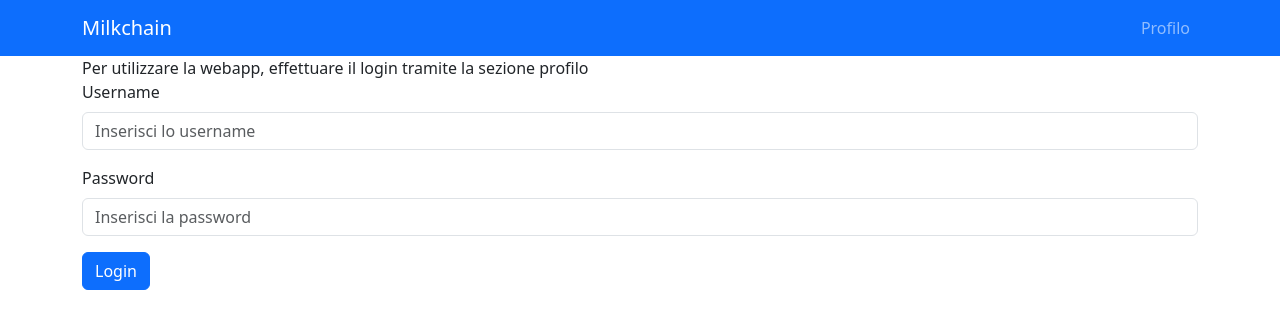
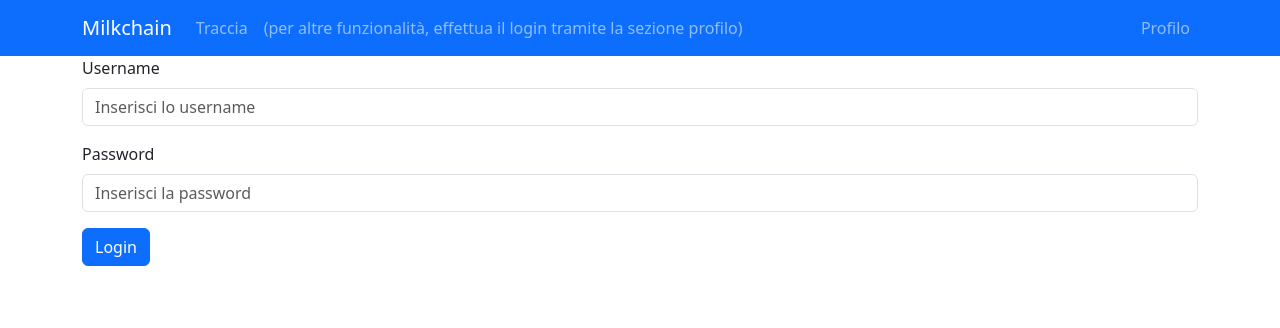
Before and after one commit to francesco-giorgione/SDD-webapp, a React (Create React App) app in the folder front-end/: page /Profilo in a window 1280 px wide. Shown: the top 328 px of the page. Built offline with nearby package versions, Linux system fonts and the light colour scheme.

Commit message:
Migliorata la gestione della navbar

```diff
--- a/front-end/src/App.js
+++ b/front-end/src/App.js
@@ -4,16 +4,7 @@ import MenuNavBarDropdown from "./components/NavbarDropdown";
 import Container from "react-bootstrap/Container";
 
 function App() {
-
-    var username = sessionStorage.getItem("username");
-
-    console.log(username);
-
-    if (username){
-        return(<MenuNavBarDropdown/>);
-    } else {
-        return (<div><MenuNavBarDropdown/><Container>Per utilizzare la webapp, effettuare il login tramite la sezione profilo</Container></div>);
-    }
+    return(<MenuNavBarDropdown/>)
 }
 
 export default App;
--- a/front-end/src/components/NavbarDropdown.js
+++ b/front-end/src/components/NavbarDropdown.js
@@ -2,7 +2,7 @@ import Container from 'react-bootstrap/Container';
 import Nav from 'react-bootstrap/Nav';
 import Navbar from 'react-bootstrap/Navbar';
 
-function NavbarComplete() {
+function NavbarLogged() {
     return(
         <Navbar expand="lg" bg="primary" data-bs-theme="dark">
             <Container>
@@ -11,6 +11,7 @@ function NavbarComplete() {
                 <Navbar.Collapse id="basic-navbar-nav">
 
                     <Nav className="me-auto">
+                        <Nav.Link href="/Traccia">Traccia</Nav.Link>
                         <Nav.Link href="/Operazioni">Operazioni</Nav.Link>
                         <Nav.Link href="/Movimenti">Movimenti</Nav.Link>
                     </Nav>
@@ -23,7 +24,7 @@ function NavbarComplete() {
     );
 }
 
-function NavbarIncomplete() {
+function NavbarConsumer() {
     return(
         <Navbar expand="lg" bg="primary" data-bs-theme="dark">
             <Container>
@@ -31,6 +32,8 @@ function NavbarIncomplete() {
                 <Navbar.Toggle aria-controls="basic-navbar-nav" />
                 <Navbar.Collapse id="basic-navbar-nav">
                     <Nav className="me-auto">
+                        <Nav.Link href="/Traccia">Traccia</Nav.Link>
+                        <Nav.Link>(per altre funzionalità, effettua il login tramite la sezione profilo)</Nav.Link>
                     </Nav>
                     <Nav>
                         <Nav.Link href="/Profilo">Profilo</Nav.Link>
@@ -45,9 +48,9 @@ function MenuNavBarDropdown() {
     var username = sessionStorage.getItem("username");
 
     if(username){
-        return(<NavbarComplete/>);
+        return(<NavbarLogged/>);
     } else {
-        return (<NavbarIncomplete/>);
+        return (<NavbarConsumer/>);
     }
 }
 
--- a/front-end/src/index.js
+++ b/front-end/src/index.js
@@ -7,6 +7,7 @@ import {BrowserRouter as Router, Route, Routes} from 'react-router-dom';
 import Operazioni from "./pages/Operazioni";
 import Movimenti from "./pages/Movimenti";
 import Profilo from "./pages/Profilo";
+import Traccia from "./pages/Traccia";
 
 const root = ReactDOM.createRoot(document.getElementById('root'));
 root.render(
@@ -14,6 +15,7 @@ root.render(
         <Router>
             <App />
             <Routes>
+                <Route exact path="/Traccia" element={< Traccia />} />
                 <Route exact path="/Operazioni" element={< Operazioni />} />
                 <Route exact path="/Movimenti" element={< Movimenti />} />
                 <Route exact path="/Profilo" element={< Profilo />} />
--- a/front-end/src/pages/Profilo.js
+++ b/front-end/src/pages/Profilo.js
@@ -1,7 +1,6 @@
 import FormLogin from "../components/form/FormLogin";
 import Button from "react-bootstrap/Button";
 import Container from "react-bootstrap/Container";
-
 const logout = () => {
     sessionStorage.removeItem("username");
 
```
